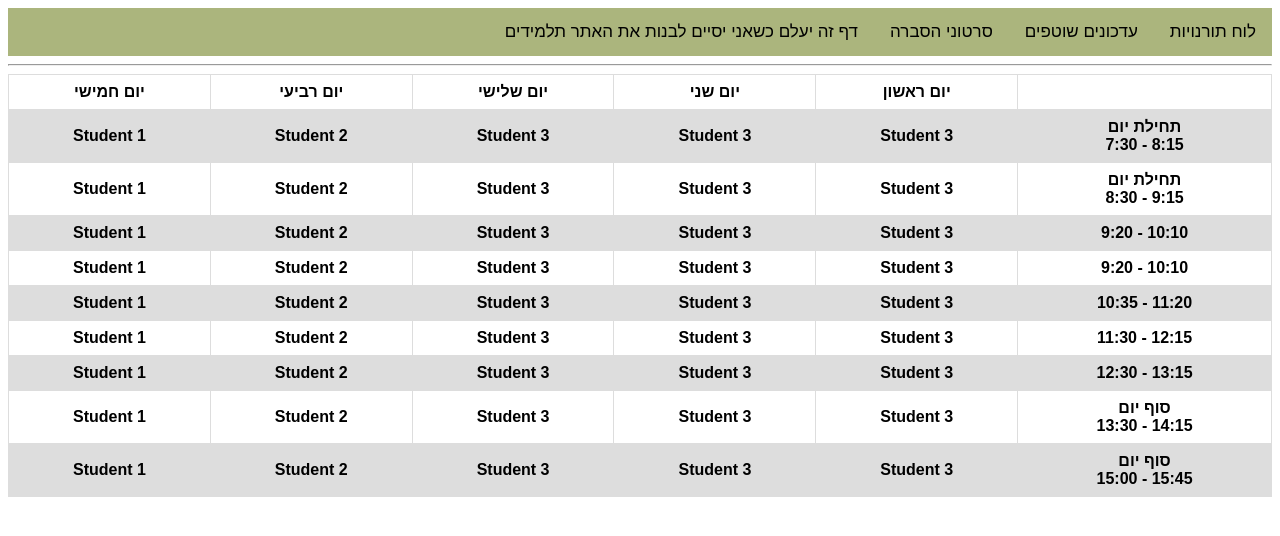
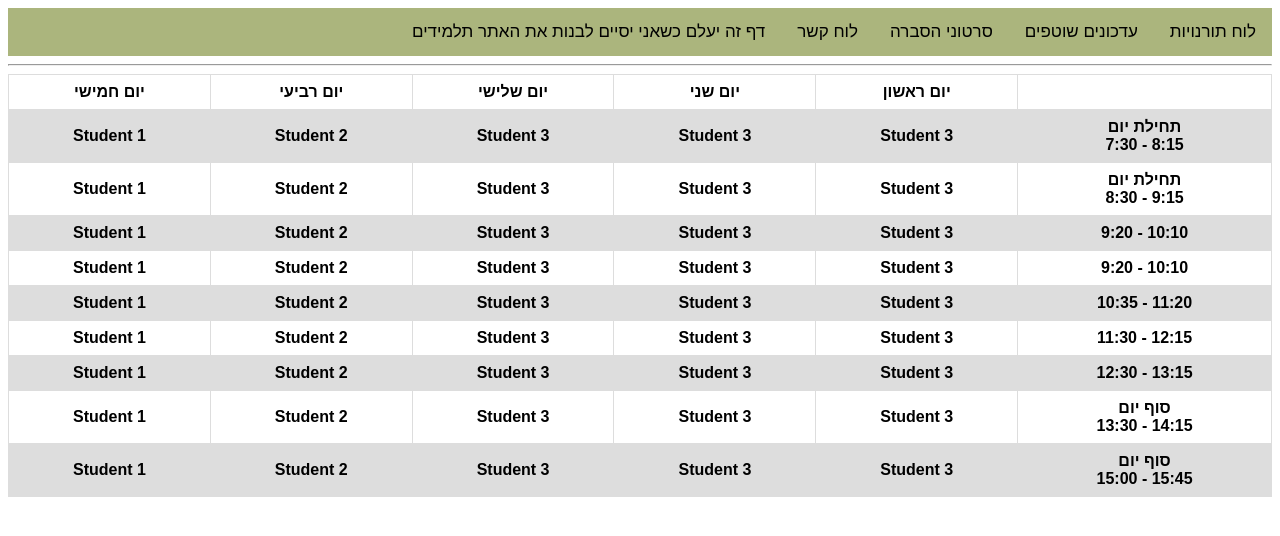
Before and after one commit to hacalbia/hacalbia.github.io, a plain HTML site: page index.html in a window 1280 px wide. Drawn offline with nearby package versions, Linux system fonts and the light colour scheme.

Commit message:
Update nav.html

```diff
--- a/nav.html
+++ b/nav.html
@@ -3,6 +3,7 @@
     <li><a href="/">לוח תורנויות</a></li>
     <li><a href="/updates">עדכונים שוטפים</a></li>
     <li><a href="/exp">סרטוני הסברה</a></li>
+    <li><a href="/contacts">לוח קשר</a></li>
     <li><a href="/">דף זה יעלם כשאני יסיים לבנות את האתר תלמידים</a></li>
   </ul>
 </div>
```
